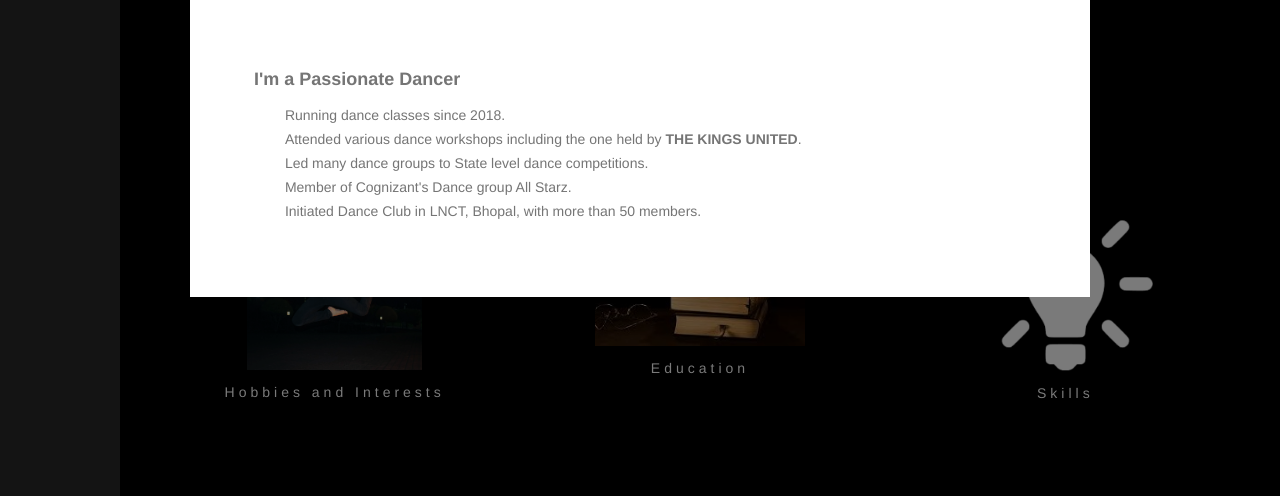
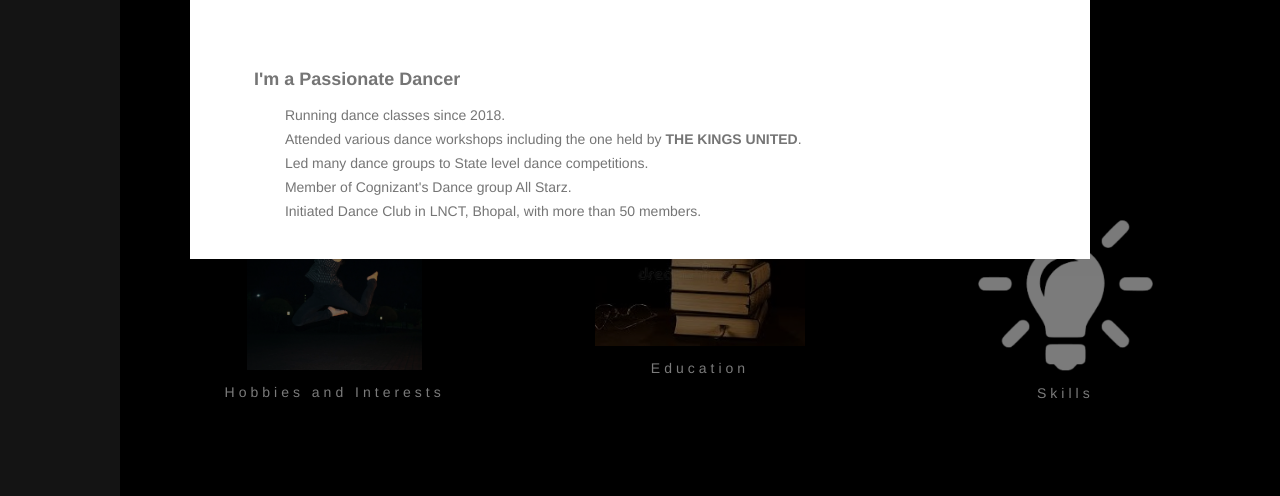
Before and after one commit to Ankita-Barwad/ankita-barwad.github.io, a PHP site: page / in a window 1280 px wide, after a click that opens the changed part. Shown: the part 741-1237 px from the top of the page. Run offline with PHP 8.4, Linux system fonts and the light colour scheme.

Commit message:
Update NewFile.css

```diff
--- a/css/NewFile.css
+++ b/css/NewFile.css
@@ -86,7 +86,7 @@ body, h1, h2, h3, h4, h5, h6 {
 .hobby-modal {
 	padding: 5%;
 	margin: 50% auto;
-	;
+padding-bottom: 2%;
 	text-align: center;
 	padding-top: 2%;
 }
```
